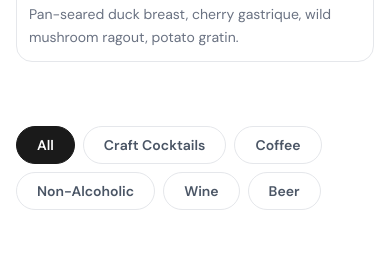
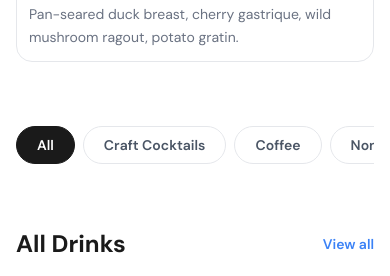
Before and after one commit to Nicohena/Gebeta, a Next.js app: page / in a window 390 px wide. Shown: the part 1760-2036 px from the top of the page. Built offline with nearby package versions, Linux system fonts and the light colour scheme; a web font is replaced by a local one.

Commit message:
feat(public): optimize drink grid for small screens and fix profile menu alignment

```diff
--- a/src/components/public/DrinksSection.tsx
+++ b/src/components/public/DrinksSection.tsx
@@ -32,7 +32,7 @@ export default function DrinksSection() {
   return (
     <section id="drinks" className="py-8">
       {/* Category pills */}
-      <div className="flex flex-wrap gap-2 justify-start md:justify-center mb-12 overflow-x-auto pb-4 scrollbar-hide">
+      <div className="flex flex-nowrap sm:flex-wrap gap-2 justify-start md:justify-center mb-12 overflow-x-auto pb-4 scrollbar-hide">
         {DRINK_CATEGORIES.map((cat) => (
           <button
             key={cat}
@@ -67,7 +67,7 @@ export default function DrinksSection() {
               className="flex flex-col items-center group cursor-pointer"
               style={{ animationDelay: `${i * 60}ms` }}
             >
-              <div className="relative w-32 h-32 md:w-36 md:h-36 mb-4 rounded-full overflow-hidden bg-gray-50 dark:bg-neutral-800 border border-gray-100 dark:border-neutral-700 shadow-sm group-hover:shadow-md transition-all duration-300">
+              <div className="relative w-24 h-24 sm:w-32 sm:h-32 md:w-36 md:h-36 mb-4 rounded-full overflow-hidden bg-gray-50 dark:bg-neutral-800 border border-gray-100 dark:border-neutral-700 shadow-sm group-hover:shadow-md transition-all duration-300">
                 <Image
                   src={drink.image}
                   alt={name}
--- a/src/components/public/ProfileMenu.tsx
+++ b/src/components/public/ProfileMenu.tsx
@@ -78,7 +78,7 @@ export default function ProfileMenu({ isMobile = false }: { isMobile?: boolean }
 
       {/* Menu Dropdown */}
       {open && (
-        <div className={`absolute ${isMobile ? 'bottom-full mb-4 left-1/2 -translate-x-1/2' : 'right-0 top-full mt-2'} w-72 bg-white dark:bg-[#1A1A1A] border border-gray-200 dark:border-neutral-800 rounded-2xl shadow-2xl overflow-hidden z-[100] transform transition-all`}>
+        <div className={`absolute ${isMobile ? 'bottom-full mb-4 right-0' : 'right-0 top-full mt-2'} w-72 bg-white dark:bg-[#1A1A1A] border border-gray-200 dark:border-neutral-800 rounded-2xl shadow-2xl overflow-hidden z-[100] transform transition-all`}>
 
           {/* Header */}
           <div className="flex items-center px-4 py-3 border-b border-gray-100 dark:border-neutral-800 bg-gray-50 dark:bg-[#0A0A0A]">
```
